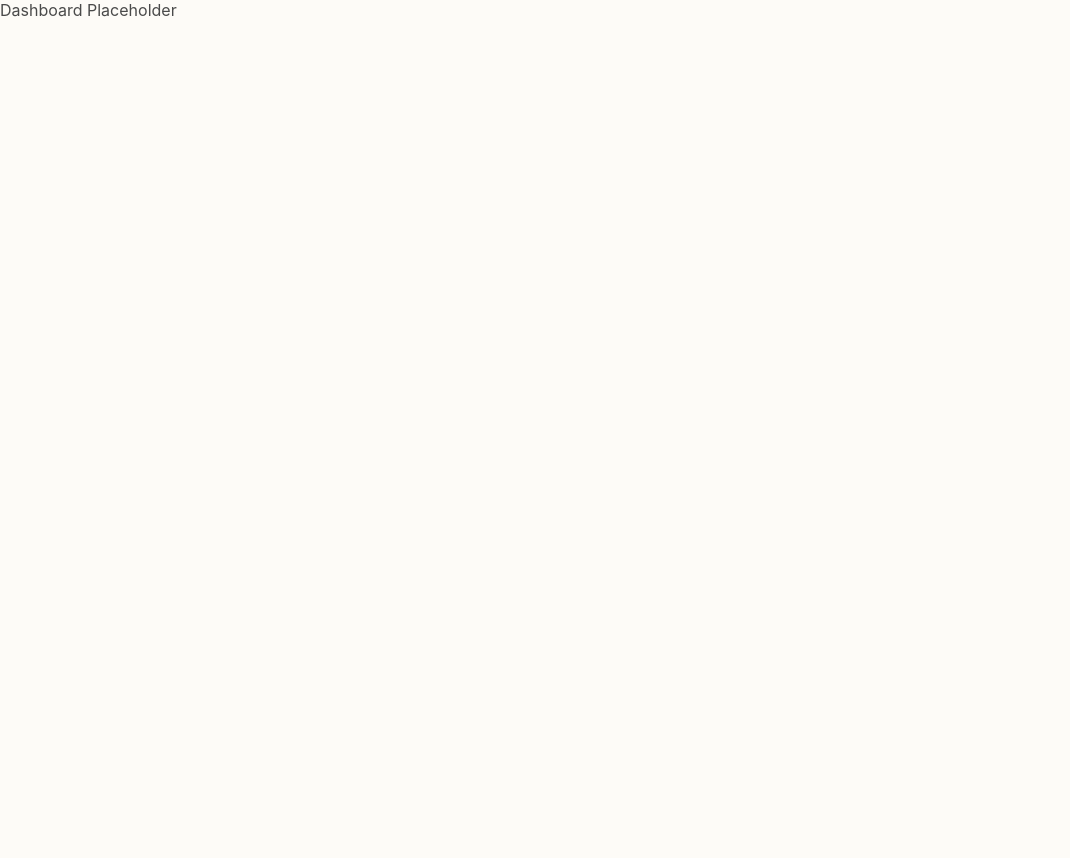
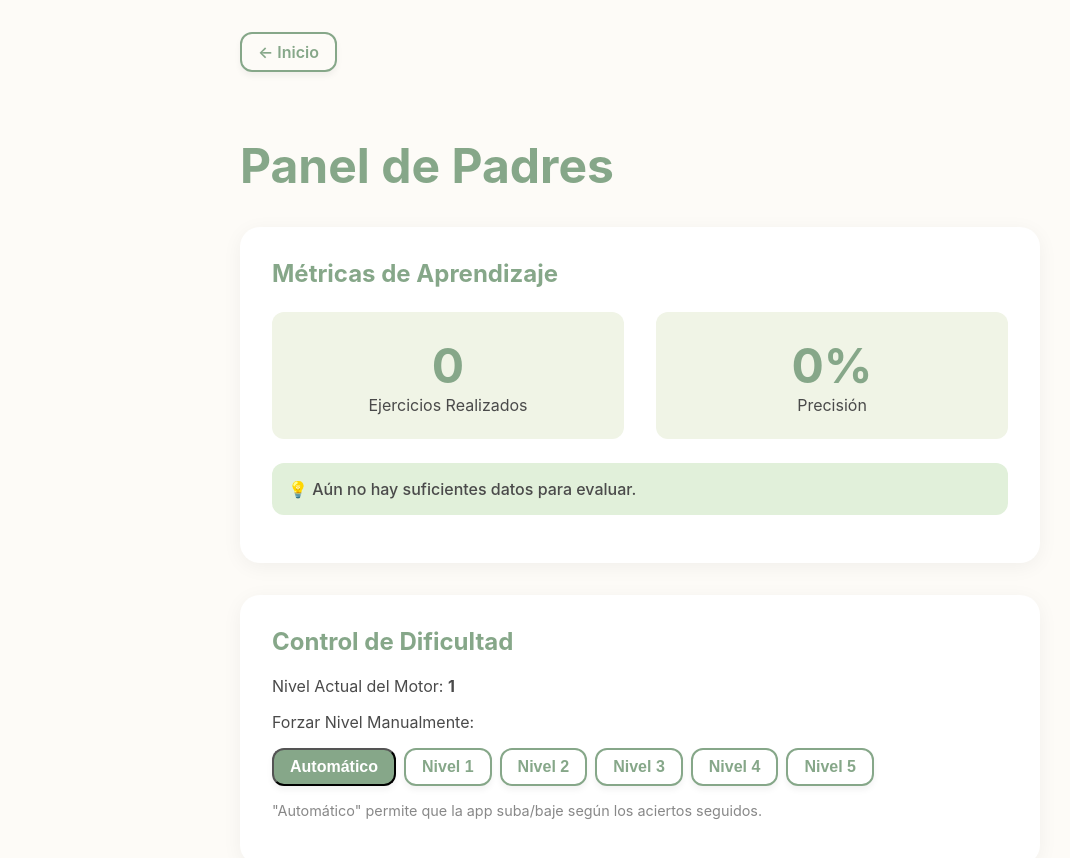
Before and after one commit to samuelaure/math-app, a React (Vite) app: page /dashboard in a window 1280 px wide. Shown: the top 858 px of the page, without its empty margins (0-1070 px from the left). Before the commit the page ends 800 px from the top, so only its background shows below. Built offline with nearby package versions, Linux system fonts and the light colour scheme.

Commit message:
feat(dashboard): implement parent analytics and manual overrides

```diff
--- a/src/App.jsx
+++ b/src/App.jsx
@@ -1,6 +1,8 @@
 import { BrowserRouter, Routes, Route } from 'react-router-dom';
 import Home from './pages/Home';
 import Play from './pages/Play';
+import Garden from './pages/Garden';
+import Dashboard from './pages/Dashboard';
 
 function App() {
   return (
@@ -8,7 +10,8 @@ function App() {
       <Routes>
         <Route path="/" element={<Home />} />
         <Route path="/play" element={<Play />} />
-        <Route path="/dashboard" element={<div>Dashboard Placeholder</div>} />
+        <Route path="/garden" element={<Garden />} />
+        <Route path="/dashboard" element={<Dashboard />} />
       </Routes>
     </BrowserRouter>
   );
--- /dev/null
+++ b/src/pages/Dashboard.jsx
@@ -0,0 +1,66 @@
+import { Link } from 'react-router-dom';
+import { useProgress } from '../hooks/useProgress';
+import '../styles/theme.css';
+
+export default function Dashboard() {
+  const { progress, setManualOverride } = useProgress();
+
+  const total = progress.stats?.total || 0;
+  const correct = progress.stats?.correct || 0;
+  const accuracy = total > 0 ? Math.round((correct / total) * 100) : 0;
+
+  let masteryMessage = "Aún no hay suficientes datos para evaluar.";
+  if (total > 5) {
+    if (accuracy >= 80) masteryMessage = "¡Flujo excelente! Está dominando los conceptos actuales.";
+    else if (accuracy >= 60) masteryMessage = "Buen progreso. Algunas dudas ocasionales, totalmente normal.";
+    else masteryMessage = "Necesita un poco más de refuerzo en estos números. Considera bajar el nivel.";
+  }
+
+  return (
+    <div className="dashboard-container">
+      <div className="top-bar">
+        <Link to="/" className="btn secondary small">← Inicio</Link>
+      </div>
+
+      <main className="dashboard-main">
+        <h1>Panel de Padres</h1>
+
+        <section className="dashboard-card">
+          <h2>Métricas de Aprendizaje</h2>
+          <div className="stats-grid">
+            <div className="stat-box">
+              <span className="stat-value">{total}</span>
+              <span className="stat-label">Ejercicios Realizados</span>
+            </div>
+            <div className="stat-box">
+              <span className="stat-value">{accuracy}%</span>
+              <span className="stat-label">Precisión</span>
+            </div>
+          </div>
+          <p className="mastery-msg">💡 {masteryMessage}</p>
+        </section>
+
+        <section className="dashboard-card">
+          <h2>Control de Dificultad</h2>
+          <p>Nivel Actual del Motor: <strong>{progress.level}</strong></p>
+
+          <div className="override-controls">
+            <label style={{display: 'block', marginBottom: '0.5rem'}}>Forzar Nivel Manualmente:</label>
+            <div className="level-buttons">
+              {[null, 1, 2, 3, 4, 5].map(lvl => (
+                <button
+                  key={lvl || 'auto'}
+                  className={`btn small ${progress.manualOverride === lvl ? '' : 'secondary'}`}
+                  onClick={() => setManualOverride(lvl)}
+                >
+                  {lvl === null ? 'Automático' : `Nivel ${lvl}`}
+                </button>
+              ))}
+            </div>
+            <p className="hint">"Automático" permite que la app suba/baje según los aciertos seguidos.</p>
+          </div>
+        </section>
+      </main>
+    </div>
+  );
+}
--- a/src/pages/Home.jsx
+++ b/src/pages/Home.jsx
@@ -6,8 +6,9 @@ export default function Home() {
     <div className="home-container">
       <h1>Welcome to MathGarden</h1>
       <div className="nav-links">
-        <Link to="/play" className="btn">Play</Link>
-        <Link to="/dashboard" className="btn secondary">Parent Dashboard</Link>
+        <Link to="/play" className="btn">Jugar</Link>
+        <Link to="/garden" className="btn secondary">Mi Jardín</Link>
+        <Link to="/dashboard" className="btn secondary">Panel Parental</Link>
       </div>
     </div>
   );
```
